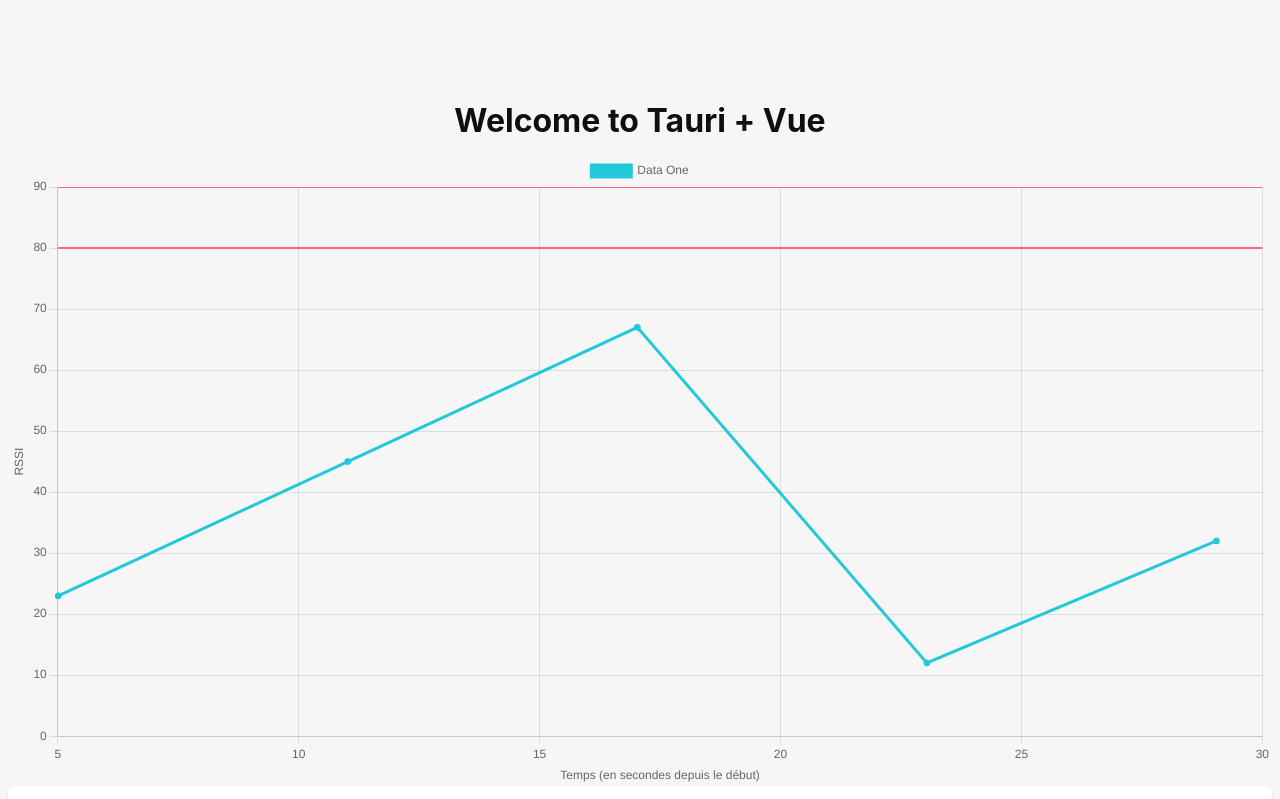
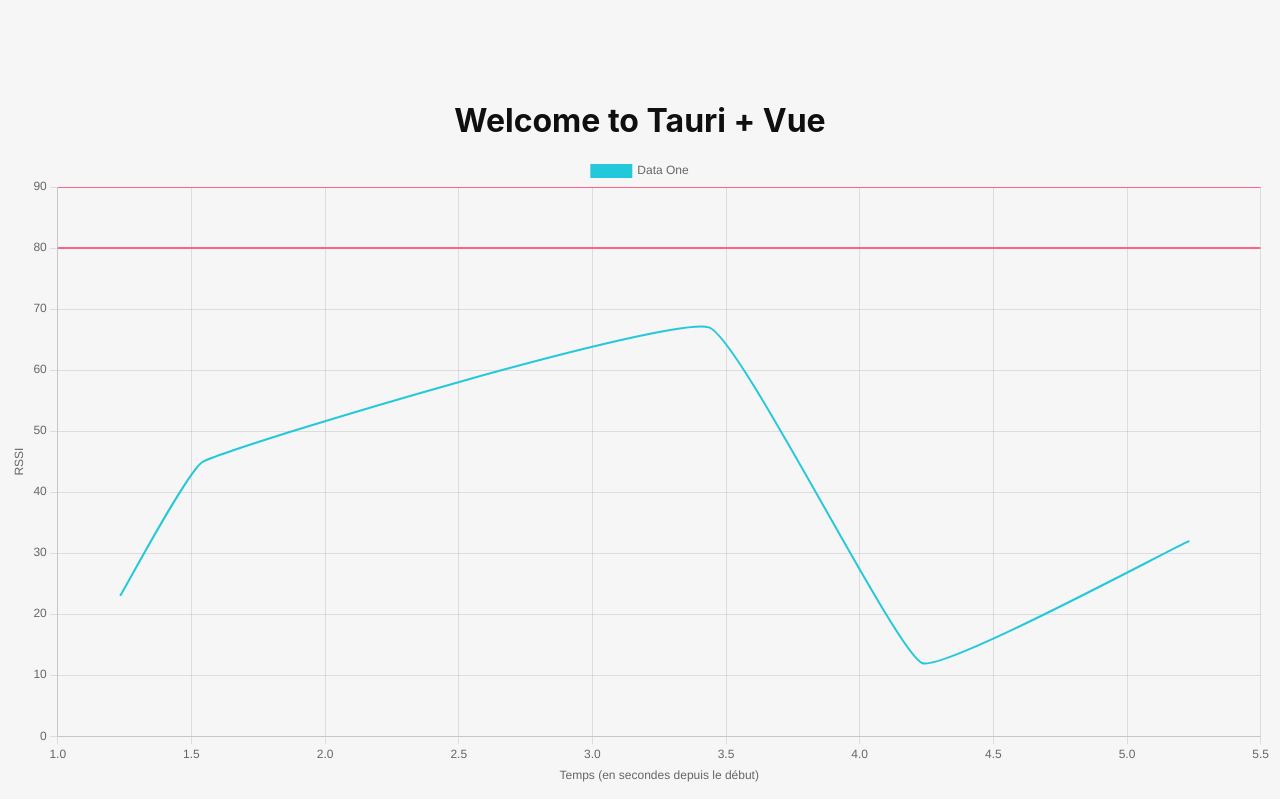
Before and after one commit to lyrocs/rustimer, a Vue app in the folder tauri-app/: page / in a window 1280 px wide. Shown: the top 799 px of the page. Built offline with nearby package versions, Linux system fonts and the light colour scheme.

Commit message:
feat: compute lap value on charts

```diff
--- a/tauri-app/src/App.vue
+++ b/tauri-app/src/App.vue
@@ -11,6 +11,7 @@
   LinearScale,
   PointElement,
   LineElement,
+  ChartOptions,
 } from 'chart.js'
 import annotationPlugin from 'chartjs-plugin-annotation';
 
@@ -27,36 +28,53 @@
   Legend,
   annotationPlugin
 )
+
+interface RssiPoint {
+  id: number;
+  peak: number;
+  time: number;
+  duration: number;
+  race_id: number;
+}
+
 const passHigh = ref(90)
 const passLow = ref(80)
-const rssi = ref([]);
+const laps = ref<{ time: number }[]>([]);
+const rssi = ref<RssiPoint[]>([]);
+const dataVersion = ref(0);
 const rawData = ref([
-  { time: 5009119, peak: 23 },
-  { time: 11018658, peak: 45 },
-  { time: 17028187, peak: 67 },
-  { time: 23037716, peak: 12 },
-  { time: 29047245, peak: 32 },
+  { time: 1.23332, peak: 23 },
+  { time: 1.5435435, peak: 45 },
+  { time: 3.435345, peak: 67 },
+  { time: 4.23332, peak: 12 },
+  { time: 5.23332, peak: 32 },
 ]);
 
 const chartData = computed(() => rawData.value.map(point => ({
-  x: point.time / 1000000, // Conversion des microsecondes en secondes
+  x: point.time, // Conversion des microsecondes en secondes
   y: point.peak
 })));
 
 
-const chartSetup = ref({
-  datasets: [{
-    label: 'Data One',
-    backgroundColor: '#24c8db',
-    borderColor: '#24c8db',
-    data: chartData,
-  }]
-});
+const chartDatasets = computed(() => [{
+  label: 'Data One',
+  backgroundColor: '#24c8db',
+  borderColor: '#24c8db',
+  borderWidth: 2,
+  pointRadius: 0,
+  tension: 0.1,
+  data: chartData.value,
+}]);
 
-const options = ref({
+const chartSetup = computed(() => ({
+  datasets: chartDatasets.value
+}));
+
+
+const options = computed((): ChartOptions<'line'> => ({
   scales: {
     x: {
-      type: 'linear', // Axe X numérique
+      type: 'linear' as const, // Axe X numérique
       title: {
         display: true,
         text: 'Temps (en secondes depuis le début)'
@@ -74,52 +92,112 @@
     annotation: {
       annotations: {
         line1: {
-          type: 'line',
+          type: 'line' as const,
           yMin: passHigh.value,
           yMax: passHigh.value,
           borderColor: 'rgb(255, 99, 132)',
           borderWidth: 2,
         },
         line2: {
-          type: 'line',
+          type: 'line' as const,
           yMin: passLow.value,
           yMax: passLow.value,
           borderColor: 'rgb(255, 99, 132)',
           borderWidth: 2,
-        }
+        },
+        ...Object.fromEntries(laps.value.map((lap, index) => [
+          `lap-${index}`,
+          {
+            type: 'line' as const,
+            xMin: lap.time,
+            xMax: lap.time,
+            borderColor: 'rgb(54, 162, 235)',
+            borderWidth: 2,
+            label: {
+              content: `Lap ${index + 1}`,
+              display: true,
+            },
+          }
+        ]))
       }
     }
   }
-})
+}))
 
 const greetMsg = ref("");
 const name = ref("");
 
 async function getRSSI() {
   console.log("getRSSI");
-  const data = await invoke("get_rssi", {});
-  rssi.value = data.reduce((acc, point) => {
-    acc.push({
-      x: point.time, // Conversion des microsecondes en secondes
-      y: point.peak
-    })
-    acc.push({
-      x: point.time + point.duration, // Conversion des microsecondes en secondes
-      y: point.peak
-    })
-    return acc
-  }, [] as { x: number, y: number }[])
-  chartSetup.value = {
-    datasets: [{
-      label: 'Data One',
-      backgroundColor: '#24c8db',
-      borderColor: '#24c8db',
-      borderWidth: 2,
-      pointRadius: 0,
-      data: rssi.value,
-      tension: 0.1
-    }]
+  rssi.value = await invoke("get_rssi", {});
+  rawData.value = rssi.value.flatMap(point => [
+    { time: point.time, peak: point.peak },
+    { time: point.time + point.duration, peak: point.peak }
+  ]);
+  dataVersion.value++;
+
+  computeLap()
+}
+
+
+
+function computeLap() {
+  const tempLaps: { time: number }[] = [];
+  if (rssi.value.length === 0) {
+    laps.value = tempLaps;
+    return;
   }
+
+  let state = 'BELOW_LOW'; // Possible states: BELOW_LOW, ABOVE_LOW, IN_LAP
+  let startTime = 0;
+  let lapConfirmed = false;
+
+  // Sort rssi data by time to ensure chronological processing
+  const sortedRssi = [...rssi.value].sort((a, b) => a.time - b.time);
+
+  for (const point of sortedRssi) {
+    const currentTime = point.time;
+    const currentPeak = point.peak;
+
+    switch (state) {
+      case 'BELOW_LOW':
+        if (currentPeak > passLow.value) {
+          state = 'ABOVE_LOW';
+          startTime = currentTime;
+          if (currentPeak > passHigh.value) {
+            state = 'IN_LAP';
+            lapConfirmed = true;
+          }
+        }
+        break;
+
+      case 'ABOVE_LOW':
+        if (currentPeak > passHigh.value) {
+          state = 'IN_LAP';
+          lapConfirmed = true;
+        } else if (currentPeak <= passLow.value) {
+          state = 'BELOW_LOW';
+          // Reset if it drops below low without confirming a lap
+          lapConfirmed = false;
+        }
+        break;
+
+      case 'IN_LAP':
+        if (currentPeak <= passLow.value) {
+          if (lapConfirmed) {
+            const endTime = currentTime;
+            const lapTime = startTime + (endTime - startTime) / 2;
+            tempLaps.push({ time: lapTime });
+          }
+          state = 'BELOW_LOW';
+          lapConfirmed = false;
+        }
+        break;
+    }
+  }
+
+  laps.value = tempLaps;
+  console.log('laps = ', tempLaps);
 }
 
 
@@ -133,7 +211,10 @@
 <template>
   <main class="container">
     <h1>Welcome to Tauri + Vue</h1>
-    <Line :data="chartSetup" :options="options" />
+    <Line :data="chartSetup" :options="options" :key="dataVersion" />
+    <ul v-if="laps">
+      <li v-for="lap in laps" :key="lap.time">{{ lap.time }}</li>
+    </ul>
     <button @click="getRSSI">Get RSSI</button>
     <div class="row">
       <a href="https://vite.dev" target="_blank">
```
